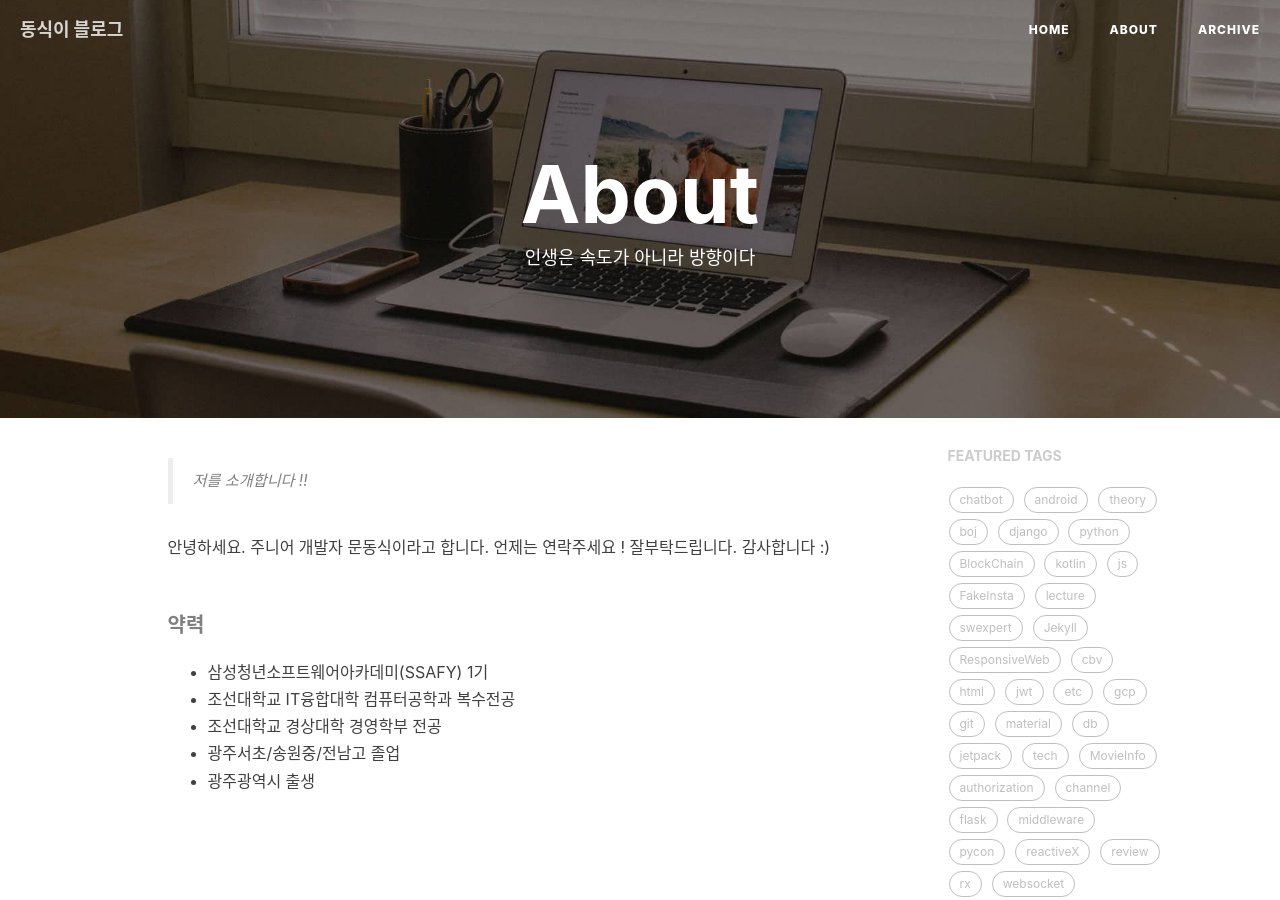
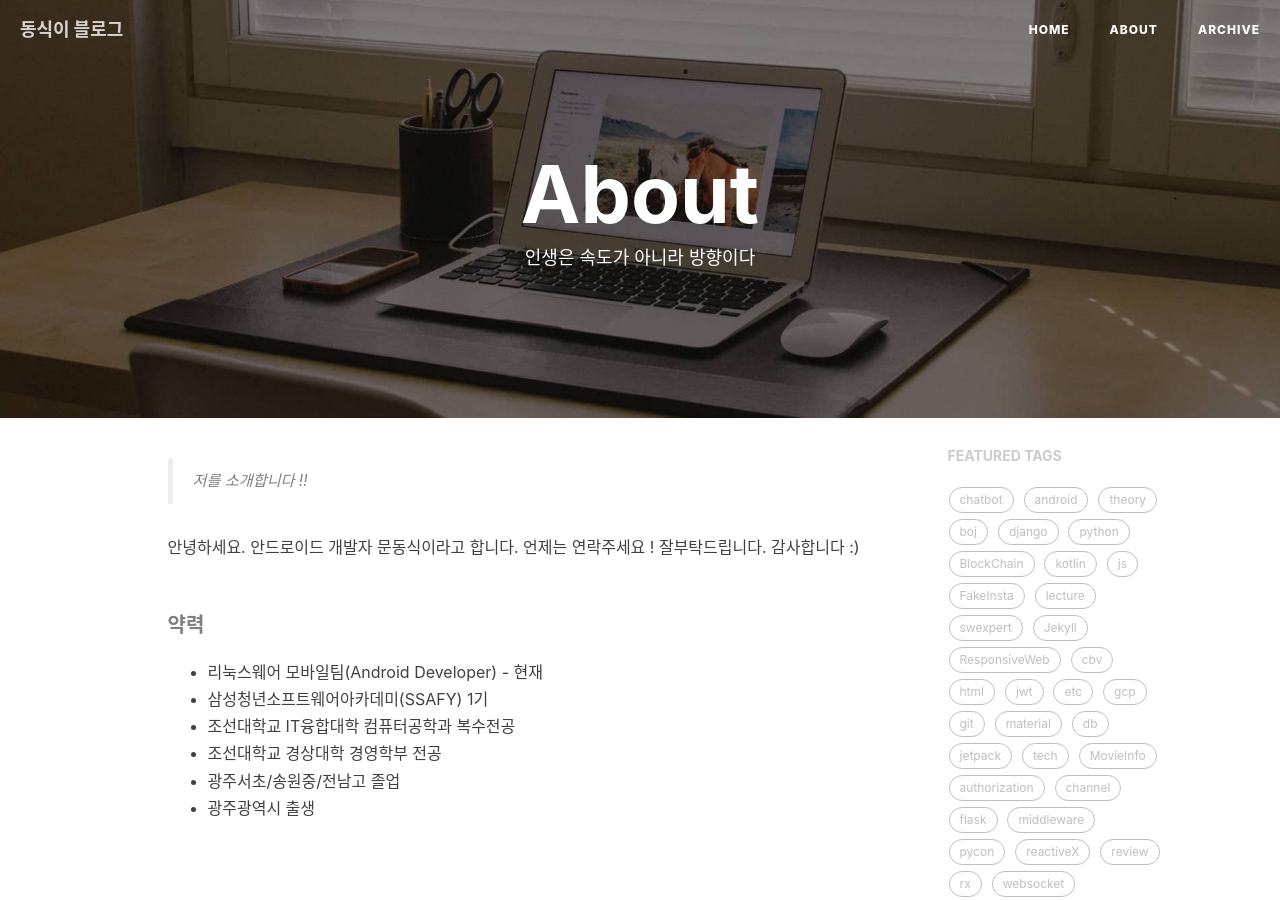
Before and after one commit to dongsik93/dongsik93.github.io, a Jekyll site: the page built from about.html, in a window 1280 px wide and 900 px high. Built offline with Jekyll 4.4.1, drawn with Linux system fonts in a browser that asks for light colours; nearby versions of some CDN libraries; comment, search, counter and statistics services are not loaded.

Commit message:
edit my profile

```diff
--- a/_includes/about/en.md
+++ b/_includes/about/en.md
@@ -1,13 +1,13 @@
 > 저를 소개합니다 !!
 
 안녕하세요.
-주니어 개발자 문동식이라고 합니다.
+안드로이드 개발자 문동식이라고 합니다.
 언제는 연락주세요 !
 잘부탁드립니다. 감사합니다 :)
 
-<!-- ##### My Programming Languages Spectrum
+<!-- ##### My Programming Languages Spectrum -->
 
-프로그래밍 스펙트럼
+<!-- 프로그래밍 스펙트럼
 
 > __Left-right__ is how much I prefer it.  __Top-down__ is how much I know it. __Versions__ are lower bounds.
 
@@ -21,6 +21,7 @@
 
 ##### 약력
 
+- 리눅스웨어 모바일팀(Android Developer) - 현재
 - 삼성청년소프트웨어아카데미(SSAFY) 1기
 - 조선대학교 IT융합대학 컴퓨터공학과 복수전공
 - 조선대학교 경상대학 경영학부 전공
```
